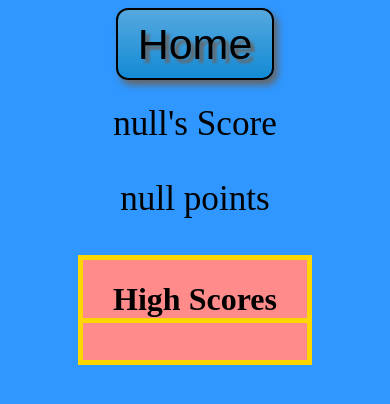
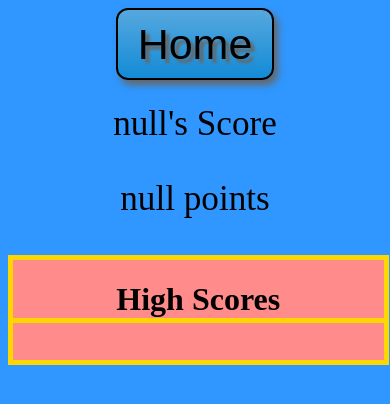
Before and after one commit to mickey-40/middlemathquiz.github.io, a plain HTML site: page winning.html in a window 390 px wide. Drawn offline with Linux system fonts and the light colour scheme; a web font is replaced by a local one.

Commit message:
adjusted winning.css

```diff
--- a/css/winning.css
+++ b/css/winning.css
@@ -71,3 +71,9 @@ body {
   background-image: linear-gradient(to bottom, #3cb0fd, #3498db);
   text-decoration: none;
 }
+
+@media only screen and (max-width: 500px) {
+  .container{
+    width: 95vw;
+  }
+}
```
